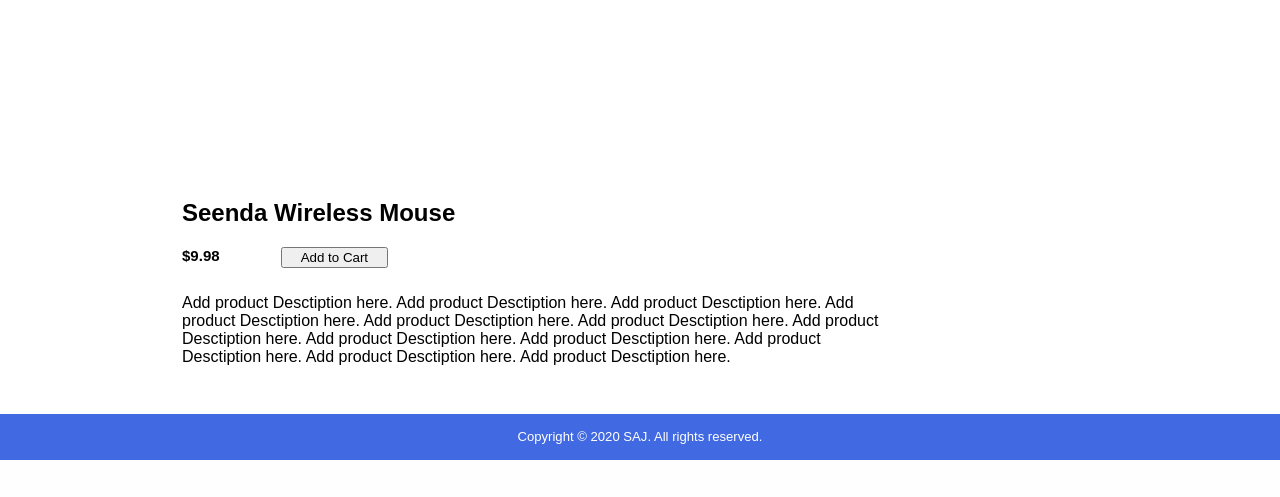
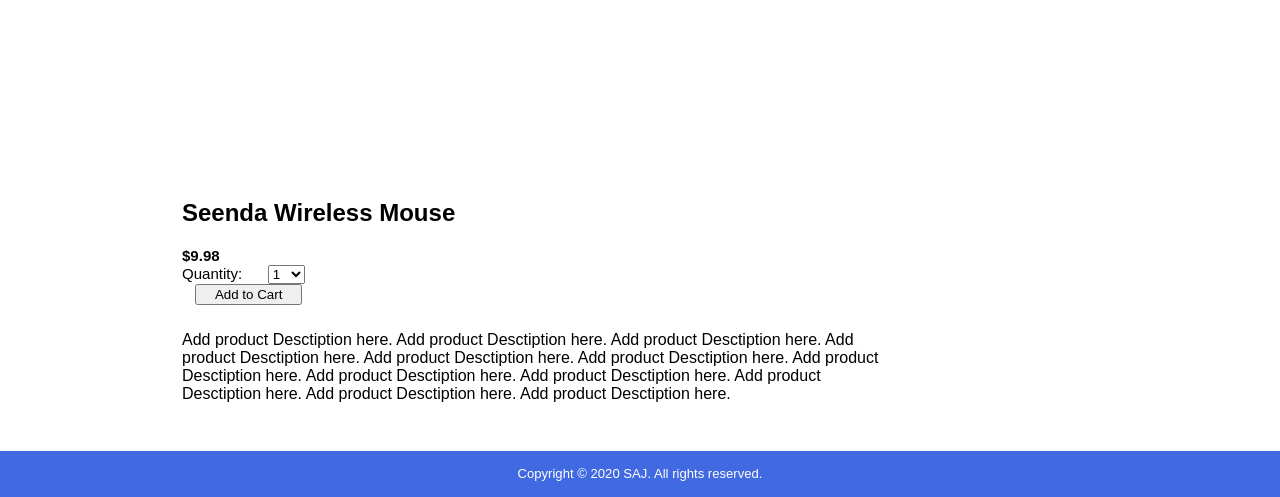
Before and after one commit to ariesaviles/csci4300Final, a PHP site: page /product.php in a window 1280 px wide. Shown: the part 682-1179 px from the top of the page. Before the commit the page ends 1142 px from the top, so only its background shows below. Run offline with PHP 8.4, Linux system fonts and the light colour scheme; data comes from the database, SQL or seed files in the repository.

Commit message:
added quantity dropdown to form

```diff
--- a/product.php
+++ b/product.php
@@ -36,10 +36,25 @@
             <aside>
                 <img src='<?php echo $product['productImageURL'] ?>' alt='Item'>
             </aside>
+
             <main>
                 <h2><?php echo $product['productName'] ?></h2>
                 <form name="addToCart_form" method="post" action="addToCart.php">
                     <label for="price"><b>$<?php echo $product['listPrice'] ?></b></label>
+
+
+                    <br>
+                    <label for="quantity">Quantity:</label>
+                    <select name="itemqty">
+                      <?php for($i = 1; $i <= 10; $i++) : ?>
+                        <option value="<?php echo $i; ?>">
+                          <?php echo $i; ?>
+                        </option>
+                      <?php endfor; ?>
+                    </select>
+                    <br>
+
+
                     <input type="hidden" name="product_id" value="<?php echo $productID?>">
                     <input type="submit" value="Add to Cart" id="addToCart_submit"> <br>
                 </form>
@@ -48,6 +63,7 @@
                 Add product Desctiption here. Add product Desctiption here. Add product Desctiption here. Add product Desctiption here.
                 </p>
             </main>
+
         <?php endforeach; ?>
     </div>
 
```
